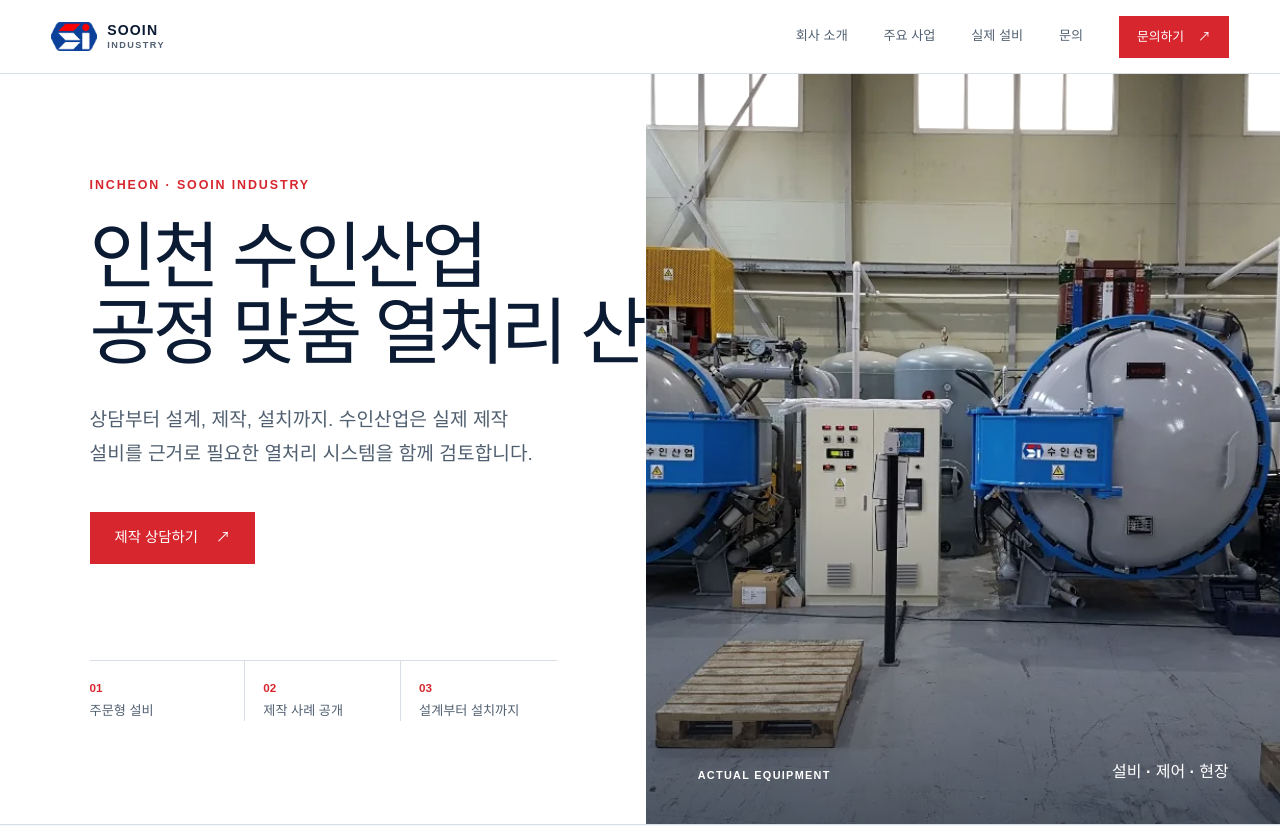
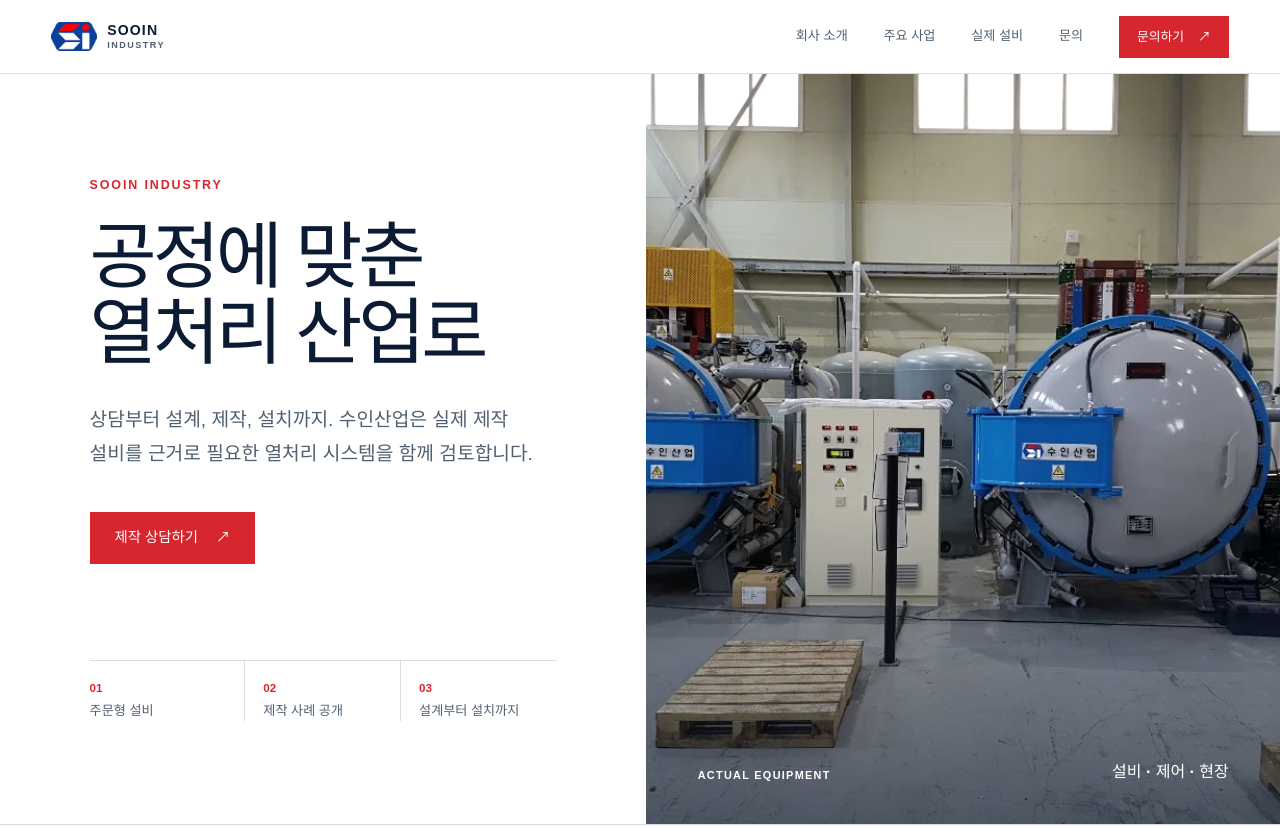
Before and after one commit to ameforce/sooindustry-page, a Next.js app in the folder sooindustry-react/: page / in a window 1280 px wide. Shown: the top 826 px of the page. Built offline with nearby package versions, Linux system fonts and the light colour scheme; a web font is replaced by a local one.

Commit message:
Revert "Merge branch 'feat/seo-entity-signals' into develop"
This reverts commit 26216b0a5bebbfeba6c3e71d8b5c4df05005699d, reversing
changes made to d35e67edab667dfdbe84bf0fa7f838572b7edf13.

```diff
--- a/sooindustry-react/src/app/_components/precision-home.tsx
+++ b/sooindustry-react/src/app/_components/precision-home.tsx
@@ -20,10 +20,10 @@ export function PrecisionHome() {
       <BackToTopButton />
       <section className={styles.hero} aria-labelledby="hero-title">
         <div className={styles.heroCopy} data-reveal>
-          <p className={styles.eyebrow}>INCHEON · SOOIN INDUSTRY</p>
+          <p className={styles.eyebrow}>SOOIN INDUSTRY</p>
           <h1 id="hero-title" data-wrap-check>
-            <span className={styles.phrase}>인천 수인산업</span>{" "}
-            <span className={styles.phrase}>공정 맞춤 열처리 산업로</span>
+            <span className={styles.phrase}>공정에 맞춘</span>{" "}
+            <span className={styles.phrase}>열처리 산업로</span>
           </h1>
           <p className={styles.lead} data-wrap-check>
             상담부터 설계, 제작, 설치까지. 수인산업은 실제 제작 설비를 근거로 필요한 열처리 시스템을 함께
--- a/sooindustry-react/src/app/layout.tsx
+++ b/sooindustry-react/src/app/layout.tsx
@@ -6,24 +6,14 @@ import "pretendard/dist/web/variable/pretendardvariable-dynamic-subset.css";
 import "./globals.scss";
 
 const siteUrl = getPublicSiteUrl();
-const title = "수인산업 | 인천 열처리 산업로 설계·제작";
-const description =
-  "인천광역시 서구 수인산업은 진공로·침탄로·분위기로·전기로·가스연질화로 등 열처리 산업로를 설계·제작·설치합니다.";
+const title = "수인산업 | 열처리 산업로";
+const description = "열처리 산업로의 합리화와 효율화. 수인산업의 주요 설비와 실제 제작 이미지를 확인하세요.";
 
 export const metadata: Metadata = {
   title,
   description,
-  applicationName: "수인산업",
-  keywords: [
-    "수인산업",
-    "인천 수인산업",
-    "인천 열처리",
-    "열처리 산업로",
-    "진공열처리로",
-    "가스연질화로",
-    "전기로",
-    "침탄열처리로",
-  ],
+  applicationName: "SOOIN INDUSTRY",
+  keywords: ["수인산업", "열처리 산업로", "진공열처리로", "가스연질화로", "전기로", "침탄열처리로"],
   metadataBase: siteUrl,
   alternates: { canonical: "/" },
   icons: {
@@ -33,7 +23,6 @@ export const metadata: Metadata = {
   openGraph: {
     title,
     description,
-    siteName: "수인산업",
     type: "website",
     url: "/",
     locale: "ko_KR",
--- a/sooindustry-react/src/app/page.tsx
+++ b/sooindustry-react/src/app/page.tsx
@@ -1,17 +1,5 @@
-import { getSiteStructuredData } from "@/lib/structuredData";
 import { PrecisionHome } from "./_components/precision-home";
 
 export default function HomePage() {
-  const structuredData = getSiteStructuredData();
-
-  return (
-    <>
-      <script
-        id="site-structured-data"
-        type="application/ld+json"
-        dangerouslySetInnerHTML={{ __html: JSON.stringify(structuredData).replace(/</g, "\\u003c") }}
-      />
-      <PrecisionHome />
-    </>
-  );
+  return <PrecisionHome />;
 }
--- a/sooindustry-react/src/app/sitemap.ts
+++ b/sooindustry-react/src/app/sitemap.ts
@@ -5,12 +5,5 @@ export const dynamic = "force-static";
 
 export default function sitemap(): MetadataRoute.Sitemap {
   const siteUrl = getPublicSiteUrl();
-  return [
-    { url: siteUrl.toString(), changeFrequency: "monthly", priority: 1 },
-    {
-      url: new URL("/company-profile/", siteUrl).toString(),
-      changeFrequency: "monthly",
-      priority: 0.8,
-    },
-  ];
+  return [{ url: siteUrl.toString(), changeFrequency: "monthly", priority: 1 }];
 }
--- a/sooindustry-react/src/lib/structuredData.ts
+++ /dev/null
@@ -1,49 +0,0 @@
-import { companyContact } from "../data/companyContact.ts";
-import { getPublicSiteUrl } from "./site.ts";
-
-export function getSiteStructuredData() {
-  const siteUrl = getPublicSiteUrl();
-  const organizationId = new URL("/#organization", siteUrl).toString();
-
-  return {
-    "@context": "https://schema.org",
-    "@graph": [
-      {
-        "@type": "WebSite",
-        "@id": new URL("/#website", siteUrl).toString(),
-        url: siteUrl.toString(),
-        name: "수인산업",
-        alternateName: "SOOIN INDUSTRY",
-        inLanguage: "ko-KR",
-        publisher: { "@id": organizationId },
-      },
-      {
-        "@type": ["Organization", "LocalBusiness"],
-        "@id": organizationId,
-        name: "수인산업",
-        alternateName: "SOOIN INDUSTRY",
-        legalName: "수인산업",
-        description: "인천광역시 서구에서 열처리 산업로를 설계·제작·설치하는 산업 설비 전문업체",
-        url: siteUrl.toString(),
-        logo: new URL("/img/sooin-logo.gif", siteUrl).toString(),
-        image: new URL("/img/general/misc-3.png", siteUrl).toString(),
-        telephone: companyContact.phoneHref.replace("tel:", ""),
-        faxNumber: companyContact.faxDisplay,
-        address: {
-          "@type": "PostalAddress",
-          streetAddress: "마중로 142, 나동 5호 (오류동)",
-          addressLocality: "서구",
-          addressRegion: "인천광역시",
-          addressCountry: "KR",
-        },
-        contactPoint: {
-          "@type": "ContactPoint",
-          contactType: "customer service",
-          telephone: companyContact.phoneHref.replace("tel:", ""),
-          availableLanguage: "Korean",
-        },
-        hasMap: [companyContact.naverMapHref, companyContact.kakaoMapHref],
-      },
-    ],
-  } as const;
-}
--- a/sooindustry-react/tests/http-smoke.mjs
+++ b/sooindustry-react/tests/http-smoke.mjs
@@ -24,20 +24,8 @@ try {
   assert.match(home.headers.get("strict-transport-security") ?? "", /max-age=31536000/);
   const homeBody = await home.text();
   assert.match(homeBody, /https:\/\/sooindustrykorea\.com\//);
-  assert.match(homeBody, /<title>수인산업 \| 인천 열처리 산업로 설계·제작<\/title>/);
-  assert.match(homeBody, /인천 수인산업/);
   assert.match(homeBody, /rel="icon"[^>]+href="\/img\/sooin-logo\.gif"/);
   assert.doesNotMatch(homeBody, /href="\/favicon\.ico/);
-
-  const structuredDataMatch = homeBody.match(
-    /<script id="site-structured-data" type="application\/ld\+json">(.+?)<\/script>/,
-  );
-  assert.ok(structuredDataMatch, "homepage should expose JSON-LD structured data");
-  const structuredData = JSON.parse(structuredDataMatch[1]);
-  assert.equal(structuredData["@context"], "https://schema.org");
-  assert.equal(structuredData["@graph"][0]["@type"], "WebSite");
-  assert.deepEqual(structuredData["@graph"][1]["@type"], ["Organization", "LocalBusiness"]);
-  assert.equal(structuredData["@graph"][1].address.addressRegion, "인천광역시");
 
   const brandIcon = await fetch(new URL("/img/sooin-logo.gif", origin));
   assert.equal(brandIcon.status, 200);
@@ -67,13 +55,7 @@ try {
 
   const sitemap = await fetch(new URL("/sitemap.xml", origin));
   assert.equal(sitemap.status, 200);
-  const sitemapBody = await sitemap.text();
-  assert.match(sitemapBody, /https:\/\/sooindustrykorea\.com\//);
-  assert.match(sitemapBody, /https:\/\/sooindustrykorea\.com\/company-profile\//);
-
-  const companyProfile = await fetch(new URL("/company-profile/", origin));
-  assert.equal(companyProfile.status, 200);
-  assert.doesNotMatch(await companyProfile.text(), /id="site-structured-data"/);
+  assert.match(await sitemap.text(), /https:\/\/sooindustrykorea\.com\//);
 
   const deployment = await fetch(new URL("/deployment.json", origin));
   assert.equal(deployment.status, 200);
@@ -94,7 +76,6 @@ try {
       favicon: 200,
       robots: 200,
       sitemap: 200,
-      companyProfile: 200,
       deploymentMetadata: 200,
       notFound: 404,
       securityHeaders: 5,
```
Also changed, not shown: 1 other file (tests, documents, lock files or other folders).
